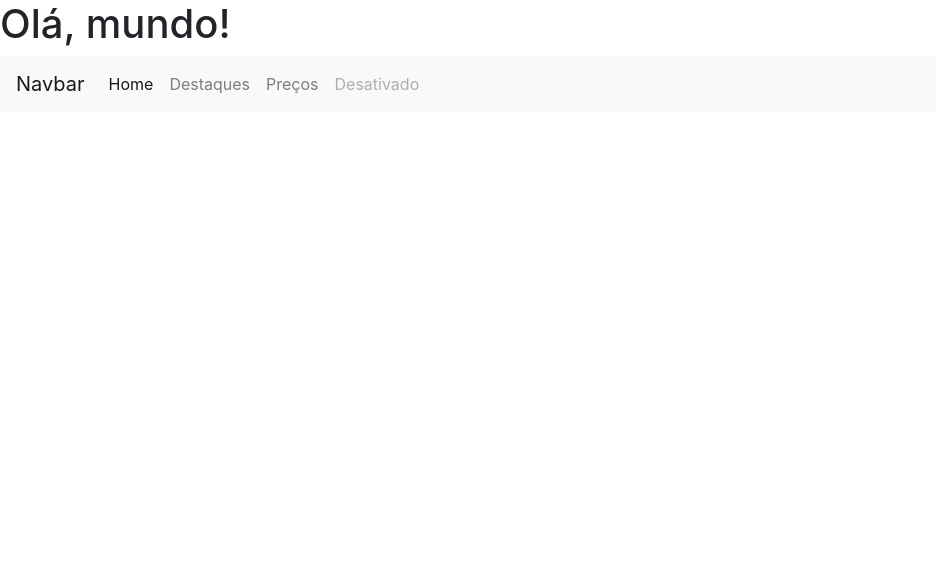
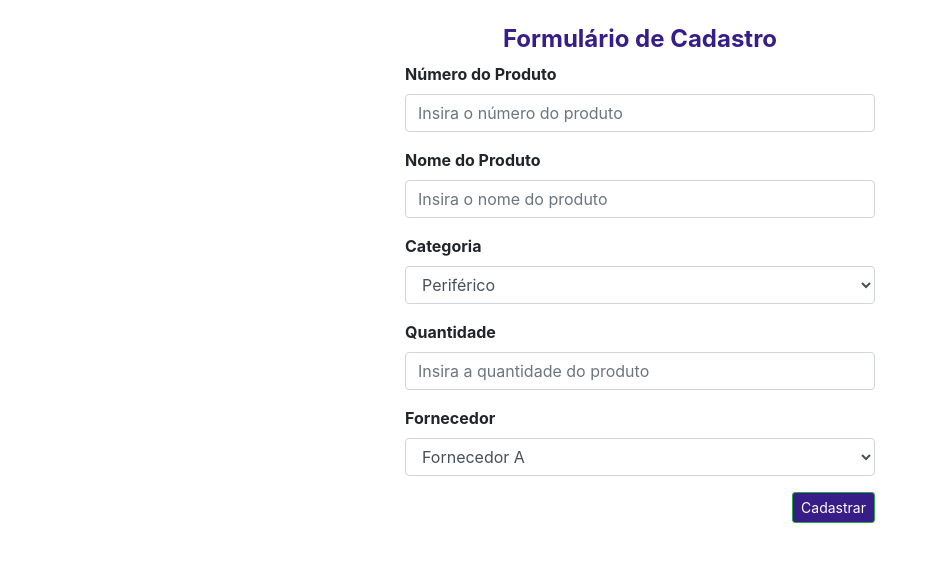
Before and after one commit to wilhamsJW/Sistema-empresarial, a PHP site: page / in a window 1280 px wide. Shown: the top 562 px of the page, without its empty margins (0-936 px from the left). Run offline with PHP 8.4, Linux system fonts and the light colour scheme.

Commit message:
form interface and sent data via post

```diff
--- /dev/null
+++ b/css_style/style.css
@@ -0,0 +1,23 @@
+.all {
+    font-weight: bold;
+}
+
+#containerprincipal {
+    width: 500px;
+
+}
+
+#form {
+  margin-top: 25px;
+
+}
+
+#h4 {
+    color: #361D87;
+    font-weight: bold;
+    text-align: center;
+}
+
+#button {
+    background-color: #361D87;
+}
--- a/index.php
+++ b/index.php
@@ -8,34 +8,62 @@
     <!-- Bootstrap CSS -->
     <link rel="stylesheet" href="Bootstrap/css/bootstrap.min.css" integrity="sha384-MCw98/SFnGE8fJT3GXwEOngsV7Zt27NXFoaoApmYm81iuXoPkFOJwJ8ERdknLPMO" crossorigin="anonymous">
 
-    <title>Olá, mundo!</title>
+    <!-- Link Css estilizado -->
+    <link rel="stylesheet" href="css_style/style.css">
+
+    <title>Formulário de Cadastro</title>
+
   </head>
   <body>
-    <h1>Olá, mundo!</h1>
+
+  <div class="all">
+  <div class="container" id="containerprincipal">
+  <form action="_inserir_produto.php" method="post" id="form">
+  <h4 id="h4">Formulário de Cadastro</h4>
+  <div class="form-group">
+    <label for="exampleInputEmail1">Número do Produto</label>
+    <input type="number" class="form-control" name="numeroproduto" aria-describedby="emailHelp" placeholder="Insira o número do produto" require>
+    </div>
+
+    <div class="form-group">
+    <label for="exampleInputEmail1">Nome do Produto</label>
+    <input type="text" class="form-control" name="nomeproduto" aria-describedby="emailHelp" placeholder="Insira o nome do produto" require>
+    </div>
+
+    <div class="form-group">
+    <label for="exampleFormControlSelect1">Categoria</label>
+    <select class="form-control" name="categoria" require>
+      <option>Periférico</option>
+      <option>Hardware</option>
+      <option>Software</option>
+      <option>Celulares</option>
+    </select>
+  </div>
+  <div class="form-group">
 
 
-    <nav class="navbar navbar-expand-lg navbar-light bg-light">
-  <a class="navbar-brand" href="#">Navbar</a>
-  <button class="navbar-toggler" type="button" data-toggle="collapse" data-target="#navbarNav" aria-controls="navbarNav" aria-expanded="false" aria-label="Alterna navegação">
-    <span class="navbar-toggler-icon"></span>
-  </button>
-  <div class="collapse navbar-collapse" id="navbarNav">
-    <ul class="navbar-nav">
-      <li class="nav-item active">
-        <a class="nav-link" href="#">Home <span class="sr-only">(Página atual)</span></a>
-      </li>
-      <li class="nav-item">
-        <a class="nav-link" href="#">Destaques</a>
-      </li>
-      <li class="nav-item">
-        <a class="nav-link" href="#">Preços</a>
-      </li>
-      <li class="nav-item">
-        <a class="nav-link disabled" href="#">Desativado</a>
-      </li>
-    </ul>
+  <div class="form-group">
+    <label for="exampleInputEmail1">Quantidade</label>
+    <input type="number" class="form-control" name="quantidade"  aria-describedby="emailHelp" placeholder="Insira a quantidade do produto" require>
+    </div>
+
+  <div class="form-group">
+    <label for="exampleFormControlSelect1">Fornecedor</label>
+    <select class="form-control" name="fornecedor">
+      <option>Fornecedor A</option>
+      <option>Fornecedor B</option>
+      <option>Fornecedor C</option>
+    </select>
   </div>
-</nav>
+  <div class="form-group">
+
+  <div style="text-align: right;">
+  <button type="submit" class="btn btn-success btn-sm" id="button">Cadastrar</button>
+  </div>
+
+</div>
+</div>
+</form>
 
 
     <!-- JavaScript (Opcional) -->
```
Also changed, not shown: _inserir_produto.php (added, +11 -0 lines).
